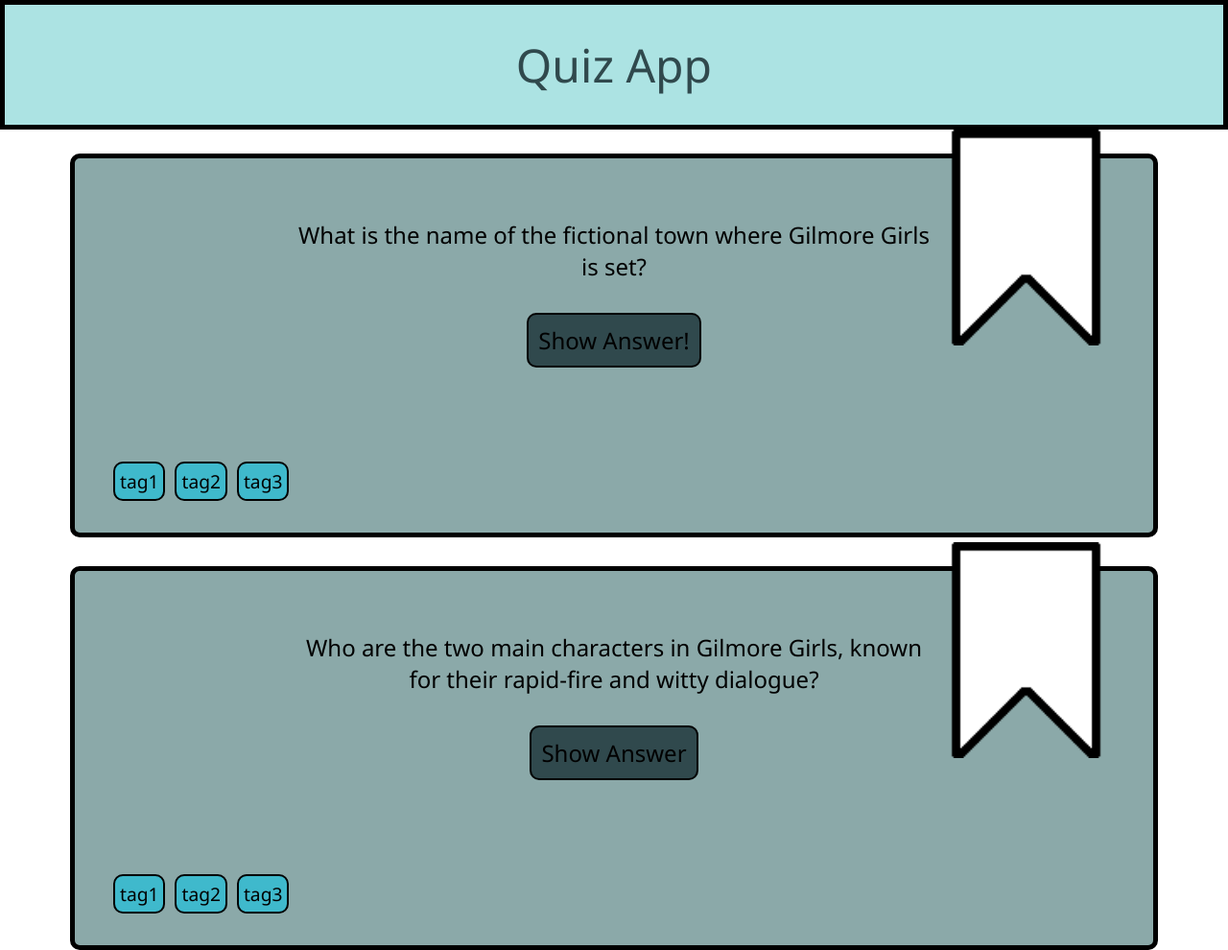
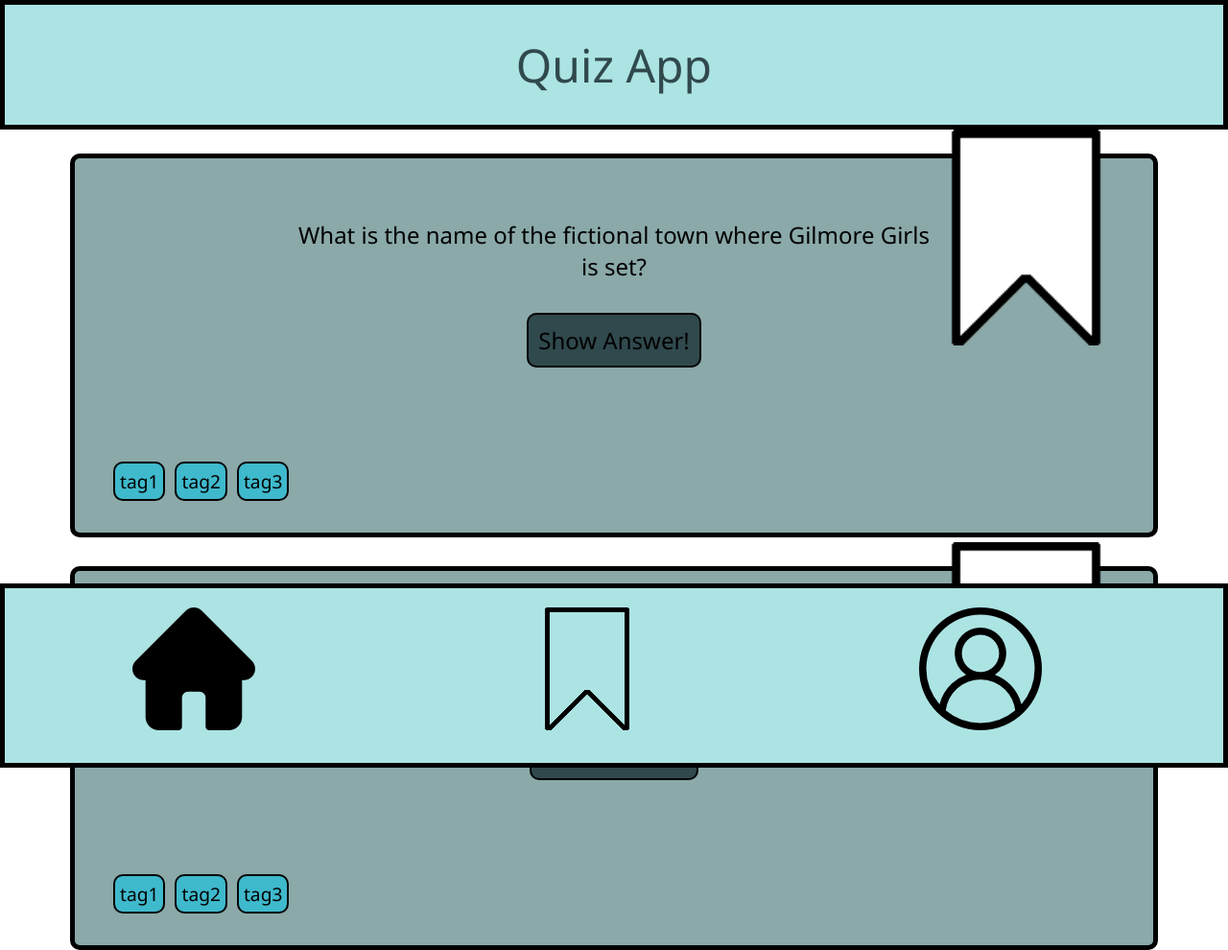
Before and after one commit to uetrozi/charlotte-quiz-app, a plain HTML site: page index.html in a window 1280 px wide. Shown: the top 990 px of the page at 96% size. Drawn offline with Linux system fonts and the light colour scheme.

Commit message:
add footer navbar and work on buttons

```diff
--- a/Components/card.css
+++ b/Components/card.css
@@ -4,6 +4,7 @@
   justify-content: space-evenly;
   padding: 10px;
   padding-top: 160px;
+  padding-bottom: 140px;
   align-items: center;
   gap: 30px;
 }
@@ -36,7 +37,7 @@
   position: absolute;
   top: -30px;
   right: 20px;
-    width: 20%
+  width: 20%;
 }
 
 .categories-list {
--- a/Components/navigation.css
+++ b/Components/navigation.css
@@ -0,0 +1,19 @@
+.footer-navbar{
+    font-size: 3rem;
+    border: 5px solid var(--border-color);
+    width: 100vw;
+    display: flex;
+    justify-content: space-around;
+    padding: 20px;
+    color: var(--accent-color);
+    background-color: var(--main-color);
+    position: fixed;
+    left: 0;
+    bottom: 0;
+    z-index: 1;
+  }
+
+  .footer-navbar-item{
+    width: 15%;
+
+  }
--- a/index.html
+++ b/index.html
@@ -110,7 +110,17 @@
         </section>
 
 
+
+
     </main>
+    <footer>
+        <div class="footer-navbar">
 
+
+        <a href="index.html" class="footer-navbar-item"><img src="./Images/home_filled.png" alt="Home-button"></img></a>
+        <a href="bookmark.html" class="footer-navbar-item"><img src="./Images/bookmark_transparent.png" alt="Bookmark-button"></img></a>
+        <a href="personal-profile.html" class="footer-navbar-item"><img src="./Images/profile.png" alt="Home-button"></img></a>
+    </div>
+    </footer>
 </body>
 </html>
```
Lines whose indentation alone changed are shown as unchanged.
